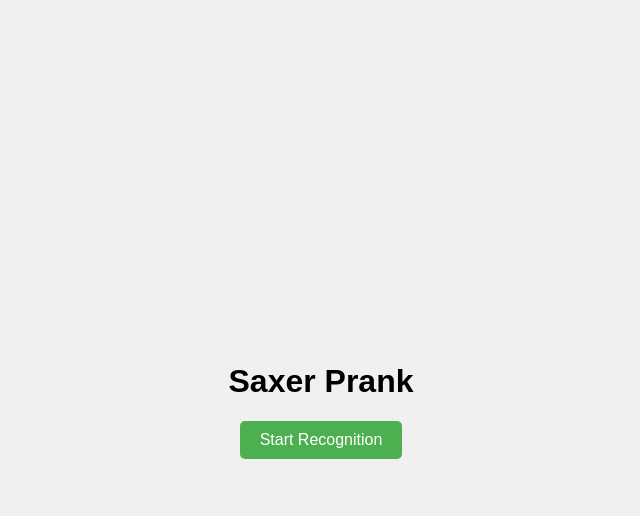
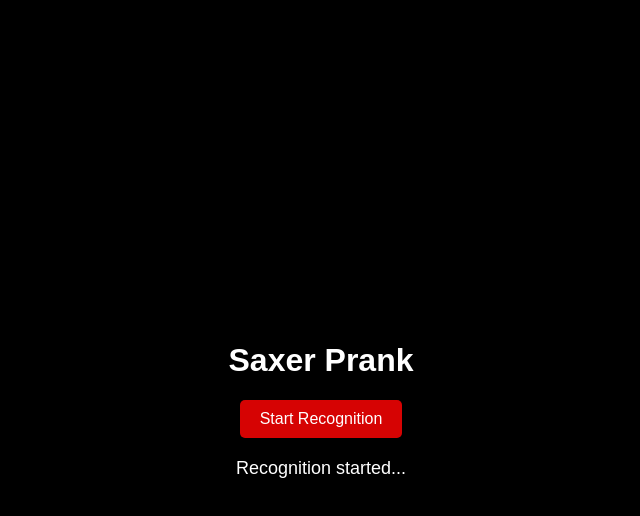
Before and after one commit to brody818/Saxer_Prank, a plain HTML site: page Main.html in a window 1280 px wide. Both pictures are taken after a click on the button "Start Recognition". Shown: the whole page, without its empty margins (319-959 px from the left). Drawn offline with Linux system fonts and the light colour scheme.

Commit message:
updated Main.html (changed some css)

```diff
--- a/Main.html
+++ b/Main.html
@@ -1,5 +1,9 @@
 <!DOCTYPE html>
 <html lang="en">
+<head>
+    <meta charset="UTF-8">
+    <meta name="viewport" content="width=device-width, initial-scale=1.0">
+    <title>Saxer Prank</title>
     <style>
         body {
             font-family: sans-serif;
@@ -9,12 +13,12 @@
             justify-content: center;
             height: 100vh;
             margin: 0;
-            background-color: #f0f0f0;
+            background-color: #000000; /* Change this if a different background color is desired */
         }
         button {
             padding: 10px 20px;
             font-size: 16px;
-            background-color: #4CAF50;
+            background-color: #d60303;
             color: white;
             border: none;
             cursor: pointer;
@@ -23,18 +27,18 @@
         #status {
             margin-top: 20px;
             font-size: 18px;
+            color: rgb(255, 255, 255); /* Ensure the status text is visible on a black background */
         }
+        h1 {
+            color: rgb(255, 255, 255);
+        }
+
     </style>
-<head>
-    <meta charset="UTF-8">
-    <meta name="viewport" content="width=device-width, initial-scale=1.0">
-    <title>Saxer Prank</title>
 </head>
 <body>
-    <h1> Saxer Prank</h1>
+    <h1>Saxer Prank</h1>
     <button class="btn">Start Recognition</button>
-
-</body>
+    <div id="status"></div>
 
     <script>
         const button = document.querySelector('.btn');
@@ -46,7 +50,8 @@
             setTimeout(() => {
                 status.textContent = 'Recognition stopped.';
                 button.disabled = false;
-        }, 5000); // Simulate a 20-second recognition process
+            }, 20000); // Simulate a 20-second recognition process
         });
     </script>
+</body>
 </html>
```
Lines whose indentation alone changed are shown as unchanged.
